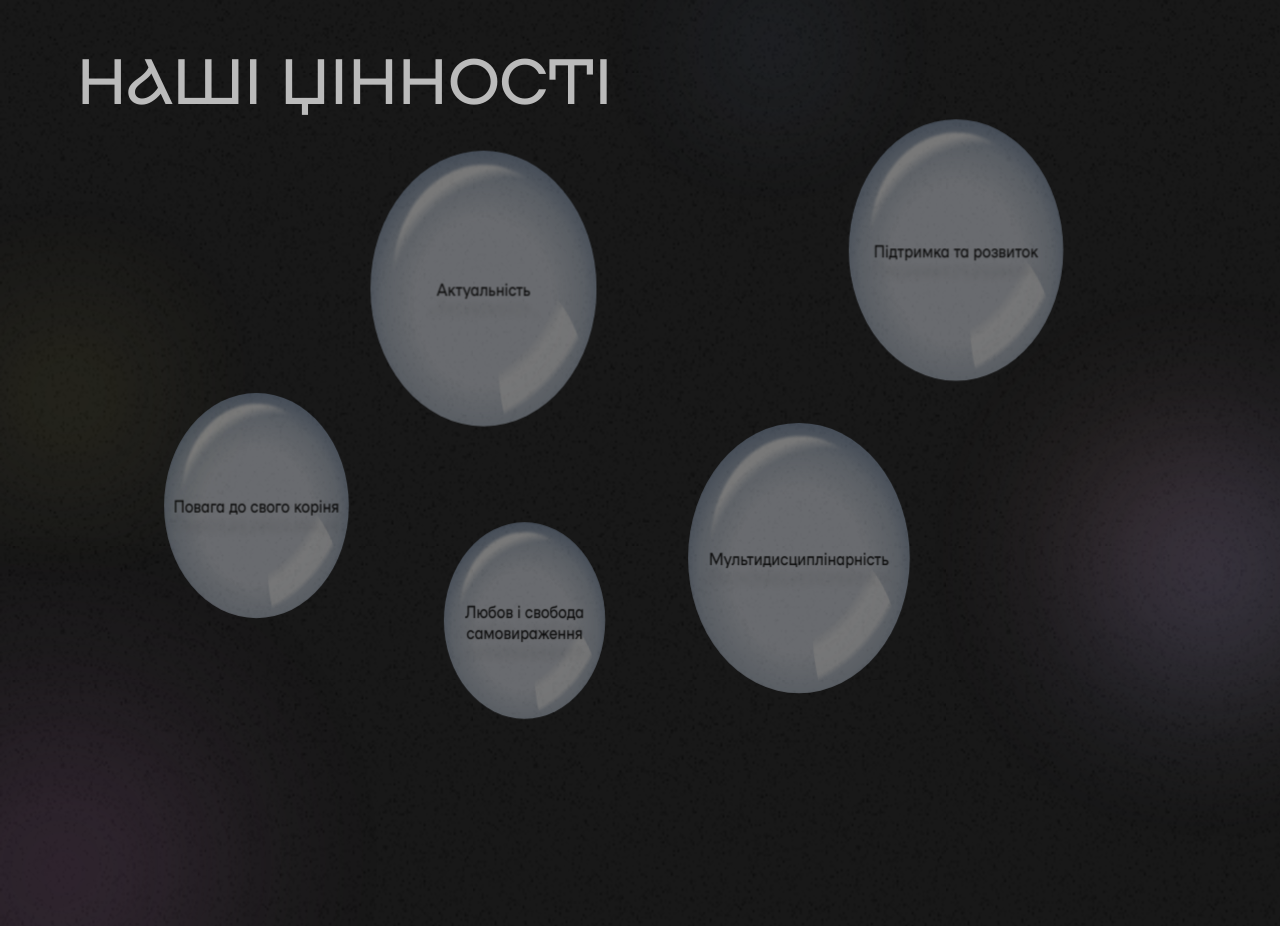
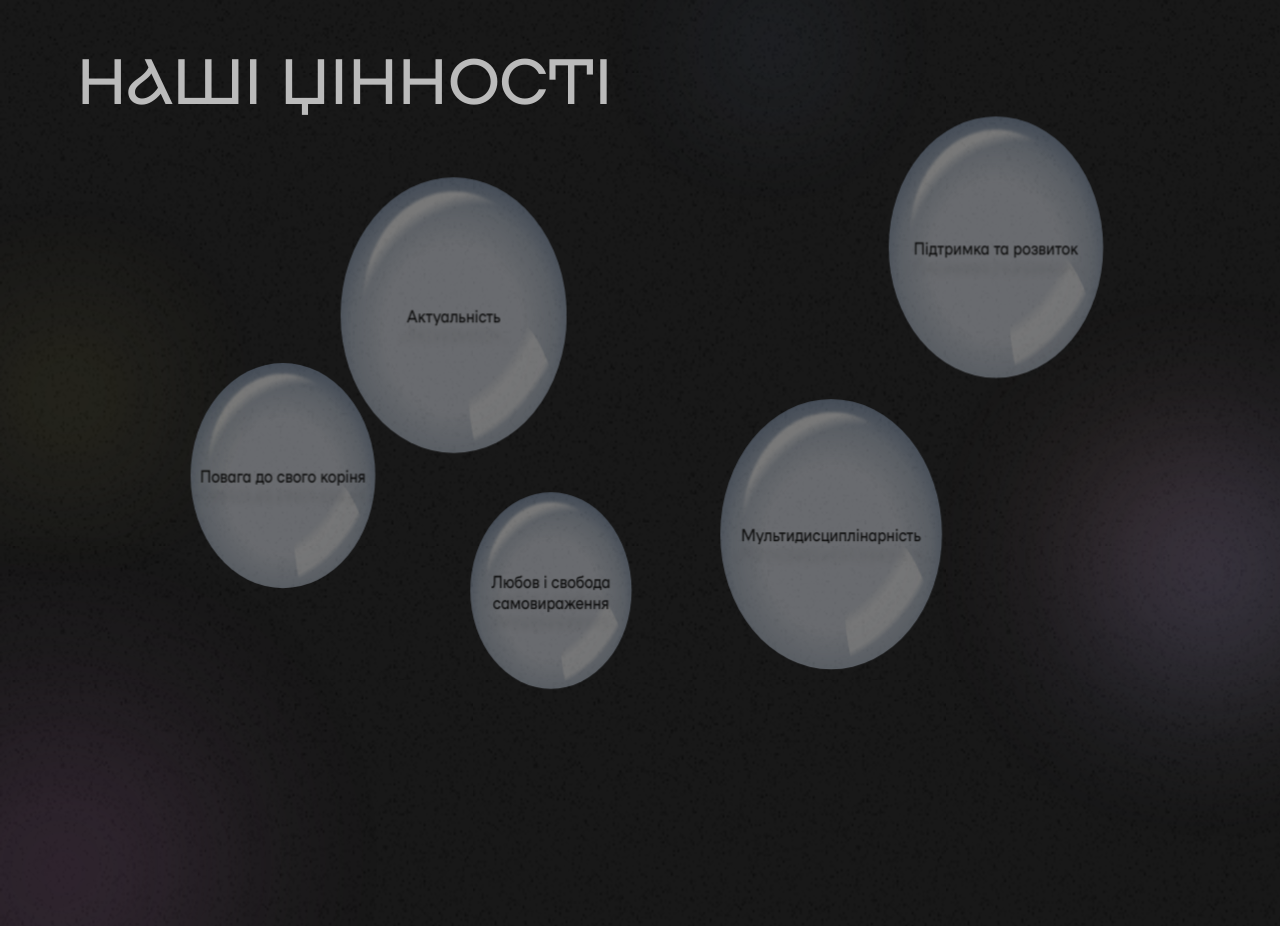
Before and after one commit to okuruchimas/Vatra-Frontend, a Next.js app: page / in a window 1280 px wide. Shown: the part 5800-6726 px from the top of the page. Built offline with nearby package versions, Linux system fonts and the light colour scheme.

Commit message:
Added new bubble animation

```diff
--- a/components /Bubbles/Bubble/index.tsx
+++ b/components /Bubbles/Bubble/index.tsx
@@ -10,6 +10,7 @@ import JoinUs from "../../JoinUs";
 
 type BubbleProps = {
   size: number;
+  animationTime: number;
   left?: number;
   right?: number;
   top?: number;
@@ -19,7 +20,14 @@ type BubbleProps = {
 
 const Bubble = (props: BubbleProps) => {
   return (
-    <Wrap size={props.size} left={props.left} right={props.right} top={props.top} bottom={props.bottom}>
+    <Wrap
+      size={props.size}
+      left={props.left}
+      right={props.right}
+      top={props.top}
+      bottom={props.bottom}
+      animationTime={props.animationTime}
+    >
       <BubbleWrap>
         <BubbleText>{props.text}</BubbleText>
       </BubbleWrap>
@@ -39,6 +47,23 @@ const Wrap = styled.section<BubbleProps>`
   bottom: ${({ bottom }) => (bottom ? `${bottom}vh` : "inherit")};
   display: inline-block;
   z-index: 1;
+
+  // animation
+  -moz-animation: ${({ animationTime }) =>
+    `bubbleMove ${animationTime}s linear infinite`};
+  -webkit-animation: ${({ animationTime }) =>
+    `bubbleMove ${animationTime}s linear infinite`};
+  animation: ${({ animationTime }) =>
+    `bubbleMove ${animationTime}s linear infinite`};
+
+  @keyframes bubbleMove {
+    0% {
+      transform: rotate(0deg) translateX(40px) rotate(0deg);
+    }
+    100% {
+      transform: rotate(360deg) translateX(40px) rotate(-360deg);
+    }
+  }
 `;
 
 const BubbleWrap = styled.figure`
@@ -58,6 +83,10 @@ const BubbleWrap = styled.figure`
     rgba(225, 238, 255, 0.8) 60%,
     rgba(43, 130, 255, 0.4)
   );
+
+  // animation
+  -moz-animation: bubble-anim 2s ease-out infinite;
+  -webkit-animation: bubble-anim 2s ease-out infinite;
   animation: bubble-anim 2s ease-out infinite;
 
   &:before {
@@ -141,6 +170,6 @@ const BubbleText = styled.span`
   color: black;
   z-index: 3;
 
-  text-shadow: 0 15px 5px rgba(0, 0, 0, 0.1),
-  10px 20px 5px rgba(0, 0, 0, 0.05), -10px 20px 5px rgba(0, 0, 0, 0.05);
+  text-shadow: 0 15px 5px rgba(0, 0, 0, 0.1), 10px 20px 5px rgba(0, 0, 0, 0.05),
+    -10px 20px 5px rgba(0, 0, 0, 0.05);
 `;
--- a/components /Bubbles/index.tsx
+++ b/components /Bubbles/index.tsx
@@ -17,14 +17,43 @@ const Bubbles = () => {
         <SkyGradient size={20} animationTime={4} right={-4} top={40} />
         <PurpleGradient size={24} animationTime={4} left={-8} top={74} />
 
-        <Bubble size={19.6} top={6} left={28} text="Актуальність" />
-        <Bubble size={18.6} top={2} right={16} text="Підтримка та розвиток" />
+        <Bubble
+          size={19.6}
+          animationTime={5}
+          top={6}
+          left={28}
+          text="Актуальність"
+        />
+        <Bubble
+          size={18.6}
+          animationTime={7}
+          top={2}
+          right={16}
+          text="Підтримка та розвиток"
+        />
 
-        <Bubble size={19.2} top={40} right={28} text="Мультидисциплінарність" />
+        <Bubble
+          size={19.2}
+          animationTime={7.7}
+          top={40}
+          right={28}
+          text="Мультидисциплінарність"
+        />
 
-        <Bubble size={14} top={52} left={34} text="Любов і свобода самовираження" />
-        <Bubble size={16} top={36} left={12} text="Повага до свого коріня" />
-
+        <Bubble
+          size={14}
+          animationTime={8}
+          top={52}
+          left={34}
+          text="Любов і свобода самовираження"
+        />
+        <Bubble
+          size={16}
+          animationTime={8}
+          top={36}
+          left={12}
+          text="Повага до свого коріня"
+        />
       </BubblesWrap>
     </Wrap>
   );
--- a/components /Greeting/VideoPreview/index.tsx
+++ b/components /Greeting/VideoPreview/index.tsx
@@ -3,7 +3,7 @@ import styled from "@emotion/styled";
 const VideoPreview = () => {
   return (
     <Wrap>
-      <Video autoPlay playsInline controls loop>
+      <Video autoPlay playsInline controls loop muted>
         <source
           src="http://clips.vorwaerts-gmbh.de/VfE_html5.mp4"
           type="video/mp4"
```
